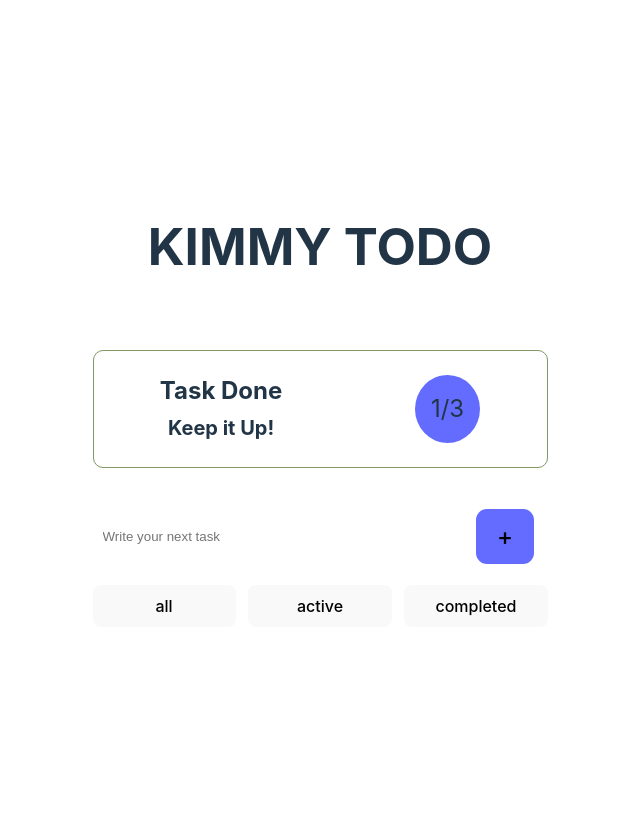
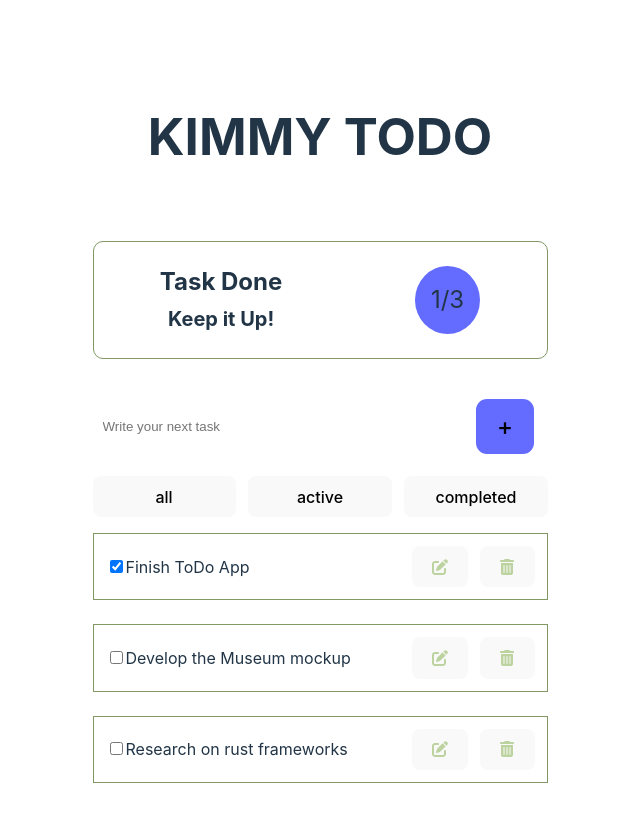
Before and after one commit to wanjikuKim-collab/todo-auth-app, a React (Vite) app: page / in a window 1280 px wide. Shown: the top 822 px of the page, without its empty margins (320-960 px from the left). Before the commit the page ends 800 px from the top, so only its background shows below. Built offline with nearby package versions, Linux system fonts and the light colour scheme.

Commit message:
Add conditional rendering to display default tasks initially

```diff
--- a/src/App.jsx
+++ b/src/App.jsx
@@ -4,39 +4,51 @@ import AddToDo from "./components/AddToDo.jsx";
 import TodoItem from "./components/ToDoItem.jsx";
 import ToDoHero from "./components/ToDoHero.jsx";
 import Show from "./components/Show.jsx";
-import {nanoid} from "nanoid";
+import { nanoid } from "nanoid";
 
 function App() {
-  const[tasks, setTasks] = useState([])
-  // let task = [
-  //   {
-  //     id: 0,
-  //     name: "Finish ToDo App",
-  //     completed: true,
-  //   },
-  //   {
-  //     id: 1,
-  //     name: "Develop the Museum mockup",
-  //     completed: false,
-  //   },
-  //   {
-  //     id: 2,
-  //     name: "Research on rust frameworks",
-  //     completed: false,
-  //   },
-  // ];
+  const [tasks, setTasks] = useState([]);
+  let defaultTask = [
+    {
+      id: 0,
+      name: "Finish ToDo App",
+      completed: true,
+    },
+    {
+      id: 1,
+      name: "Develop the Museum mockup",
+      completed: false,
+    },
+    {
+      id: 2,
+      name: "Research on rust frameworks",
+      completed: false,
+    },
+  ];
 
-  function addTask(name){
-    const newTask = { id:nanoid(), name, completed: false};
-    setTasks([...tasks, newTask])
-    }
+  // callback prop function to add task from the form
+  function addTask(name) {
+    const newTask = { id: nanoid(), name, completed: false };
+    setTasks([...tasks, newTask]);
+  }
 
+  // function for conditional rendering of the default task list or the new task list
+  function renderTaskList(taskList) {
+    return taskList.map((task) => (
+      <TodoItem
+        key={task.id}
+        id={task.id}
+        task={task.name}
+        completed={task.completed}
+      />
+    ));
+  }
   return (
     <>
       <div className="app">
         <h1 className="title">KIMMY TODO</h1>
         <ToDoHero />
-        <AddToDo addTask={addTask}/>
+        <AddToDo addTask={addTask} />
         {/* filters the list */}
         <div className="filters">
           <Show filter="all" bool="true" />
@@ -44,14 +56,9 @@ function App() {
           <Show filter="completed" bool="false" />
         </div>
         <ul role="list" className="todo_list" aria-labelledby="list-heading">
-          {tasks?.map((task) => (
-            <TodoItem
-              key={task.id}
-              id={task.id}
-              task={task.name}
-              completed={task.completed}
-            />
-          ))}
+          {tasks.length === 0
+            ? (renderTaskList(defaultTask))
+            : (renderTaskList(tasks))}
         </ul>
       </div>
     </>
```
